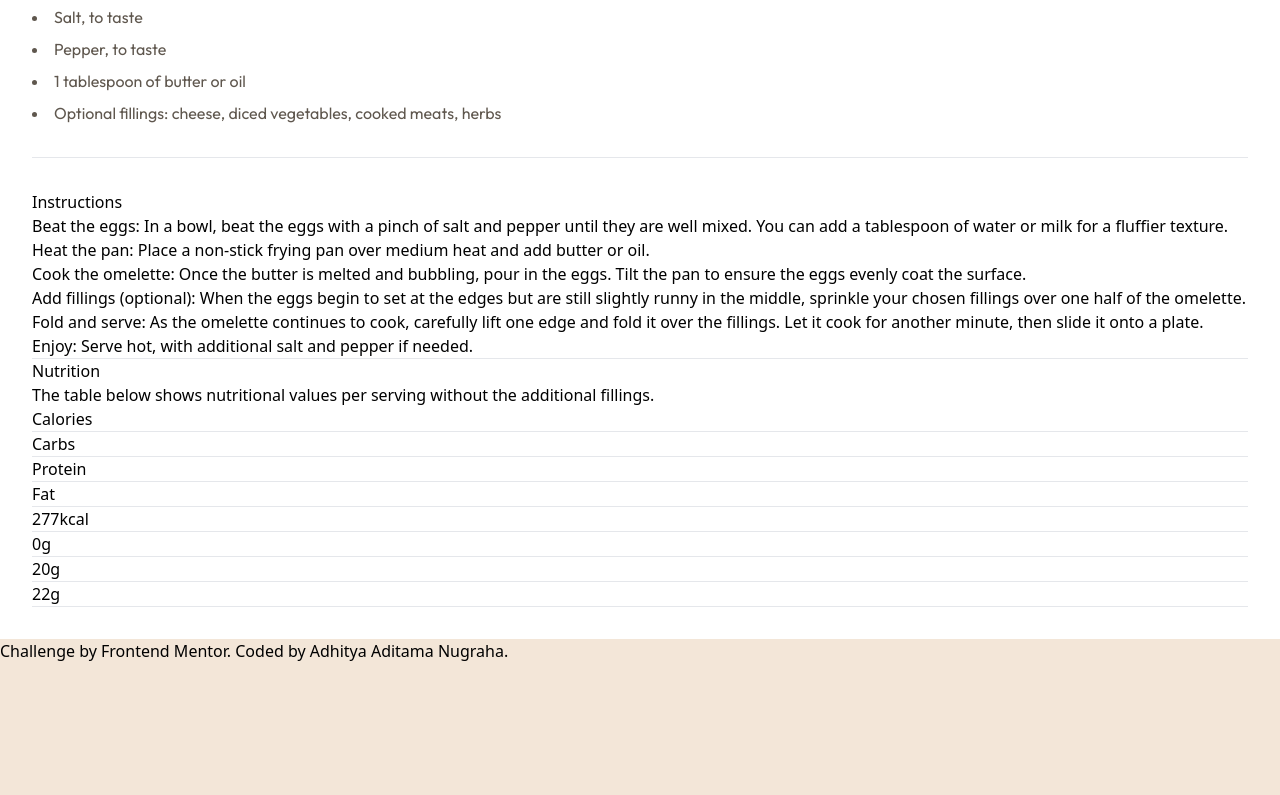
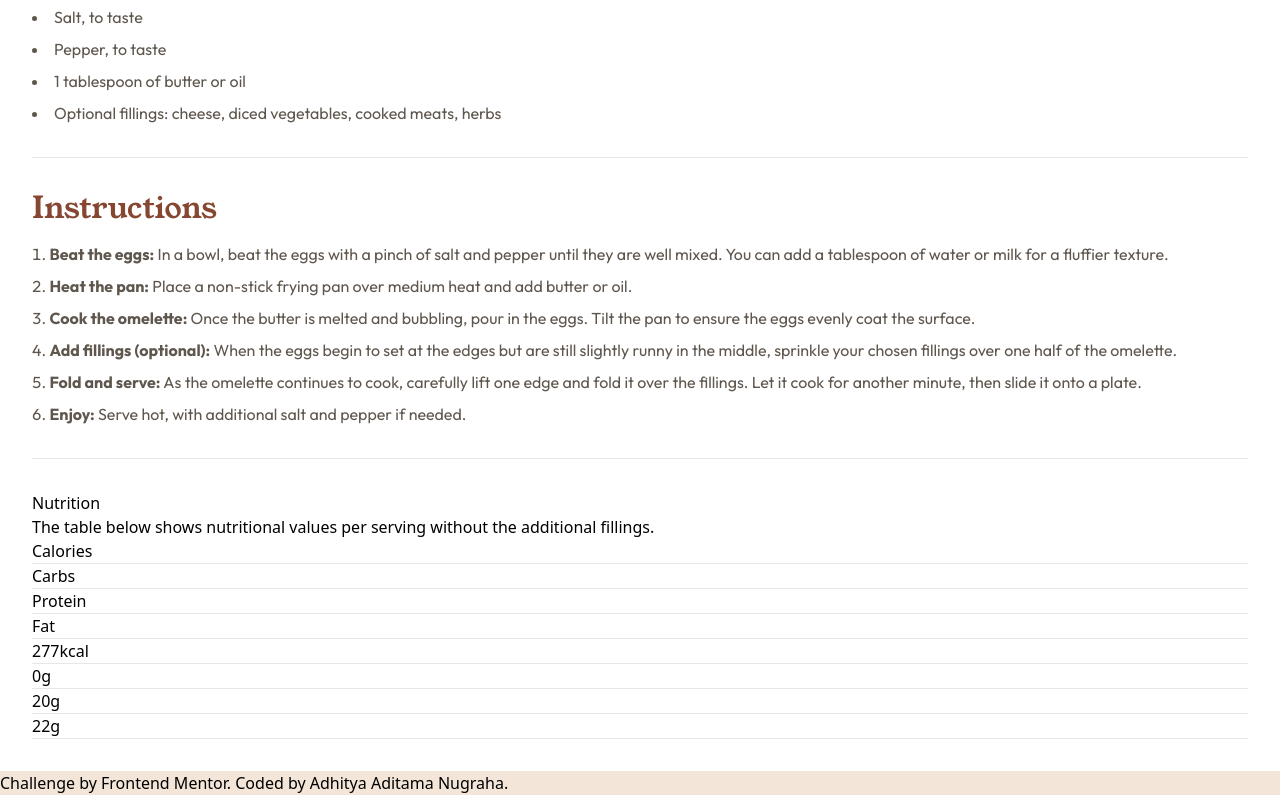
Before and after one commit to aaditamanugraha/recipe-page, a website: page index.html in a window 1280 px wide. Shown: the part 1036-1831 px from the top of the page. Before the commit the page ends 1699 px from the top, so only its background shows below. Drawn offline with Linux system fonts and the light colour scheme.

Commit message:
style: basic styling instruction article section

```diff
--- a/index.html
+++ b/index.html
@@ -69,37 +69,39 @@
           <hr />
         </div>
 
-        <div>
-          <h2>Instructions</h2>
+        <div class="text-primary-nutmeg mb-8">
+          <h2 class="font-youngSerif text-3xl mb-4">Instructions</h2>
 
-          <ul>
-            <li>
-              Beat the eggs: In a bowl, beat the eggs with a pinch of salt and
-              pepper until they are well mixed. You can add a tablespoon of
-              water or milk for a fluffier texture.
+          <ol class="font-outfit list-decimal list-inside mb-8">
+            <li class="mb-2 text-neutral-wenge-brown">
+              <b>Beat the eggs:</b> In a bowl, beat the eggs with a pinch of
+              salt and pepper until they are well mixed. You can add a
+              tablespoon of water or milk for a fluffier texture.
             </li>
-            <li>
-              Heat the pan: Place a non-stick frying pan over medium heat and
-              add butter or oil.
+            <li class="mb-2 text-neutral-wenge-brown">
+              <b>Heat the pan:</b> Place a non-stick frying pan over medium heat
+              and add butter or oil.
             </li>
-            <li>
-              Cook the omelette: Once the butter is melted and bubbling, pour in
-              the eggs. Tilt the pan to ensure the eggs evenly coat the surface.
+            <li class="mb-2 text-neutral-wenge-brown">
+              <b>Cook the omelette:</b> Once the butter is melted and bubbling,
+              pour in the eggs. Tilt the pan to ensure the eggs evenly coat the
+              surface.
             </li>
-            <li>
-              Add fillings (optional): When the eggs begin to set at the edges
-              but are still slightly runny in the middle, sprinkle your chosen
-              fillings over one half of the omelette.
+            <li class="mb-2 text-neutral-wenge-brown">
+              <b>Add fillings (optional):</b> When the eggs begin to set at the
+              edges but are still slightly runny in the middle, sprinkle your
+              chosen fillings over one half of the omelette.
             </li>
-            <li>
-              Fold and serve: As the omelette continues to cook, carefully lift
-              one edge and fold it over the fillings. Let it cook for another
-              minute, then slide it onto a plate.
+            <li class="mb-2 text-neutral-wenge-brown">
+              <b>Fold and serve:</b> As the omelette continues to cook,
+              carefully lift one edge and fold it over the fillings. Let it cook
+              for another minute, then slide it onto a plate.
             </li>
-            <li>
-              Enjoy: Serve hot, with additional salt and pepper if needed.
+            <li class="mb-2 text-neutral-wenge-brown">
+              <b>Enjoy:</b> Serve hot, with additional salt and pepper if
+              needed.
             </li>
-          </ul>
+          </ol>
 
           <hr />
         </div>
```
